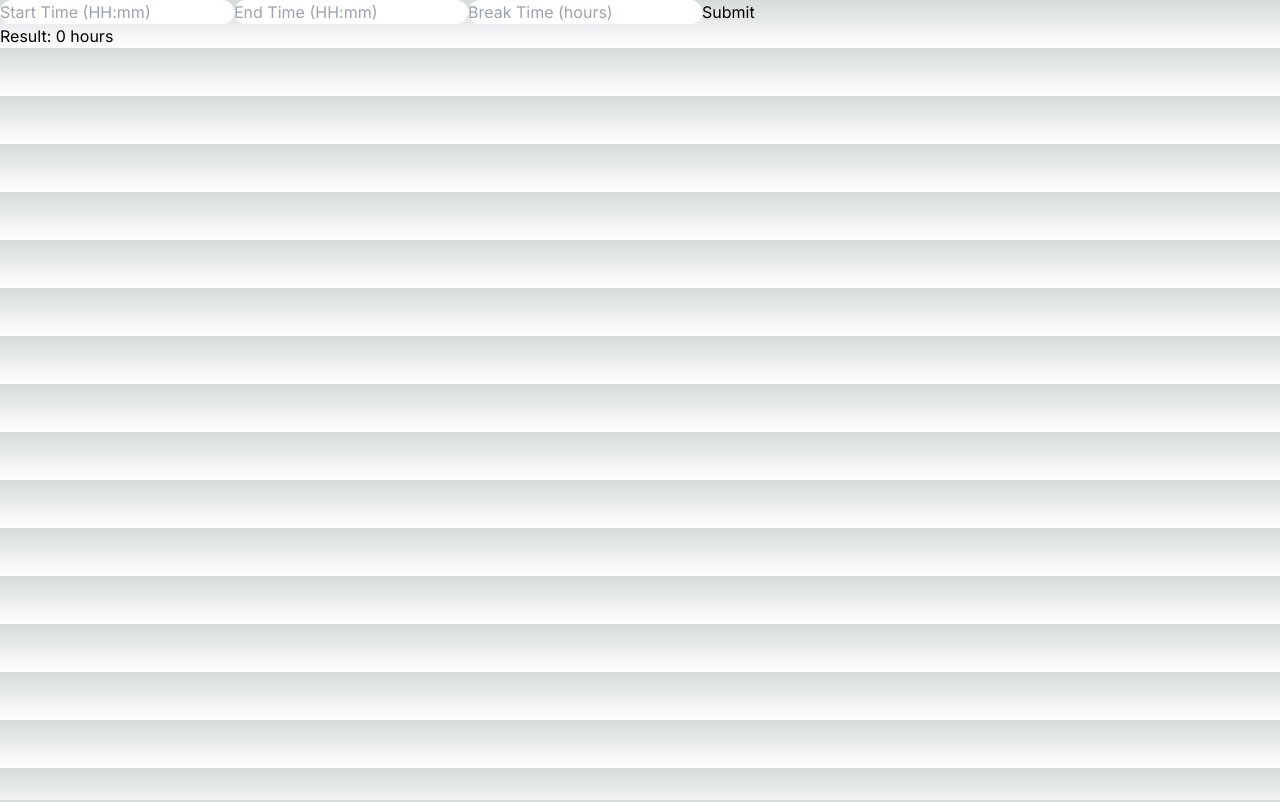
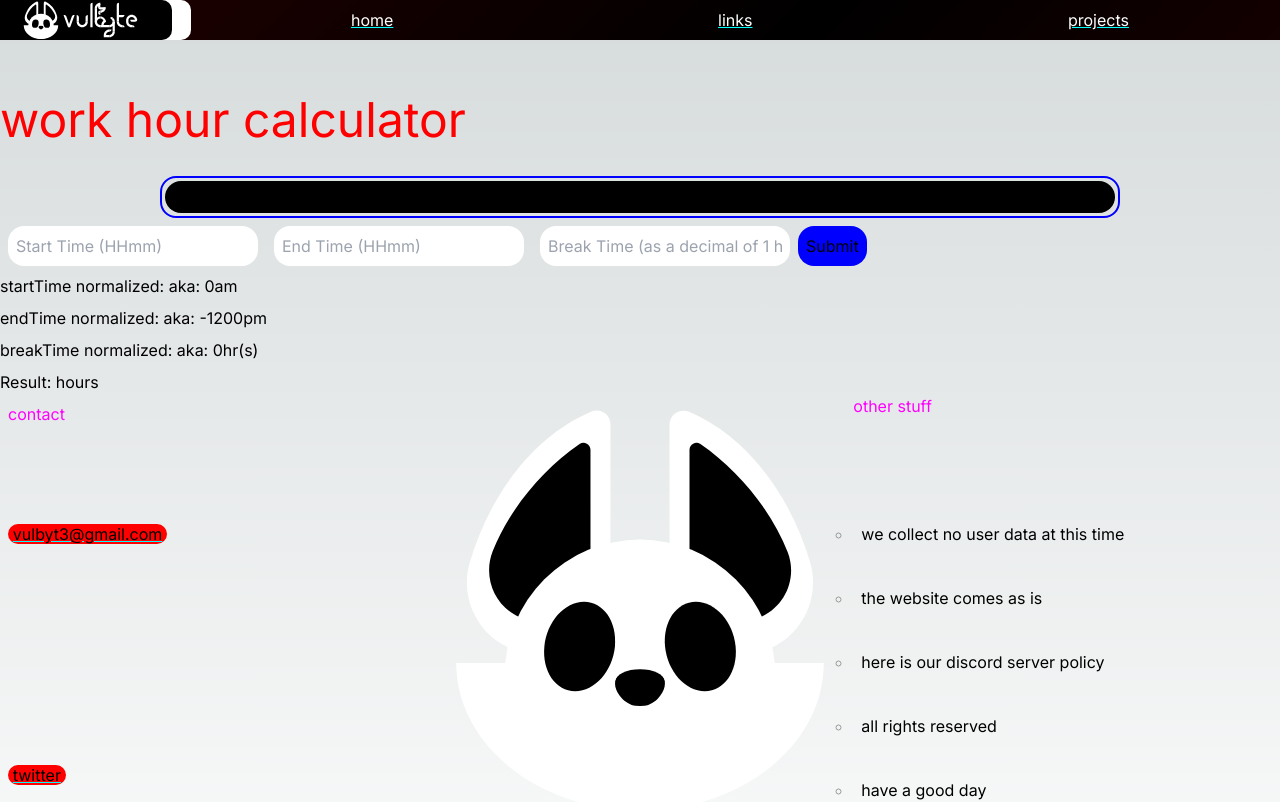
Before and after one commit to bubbshalub/bubbshalubDotCom, a Next.js app: page /projects/coding/workHoursCalc in a window 1280 px wide. Shown: the top 802 px of the page. Built offline with nearby package versions, Linux system fonts and the light colour scheme; no server answers.

Commit message:
finished the bones of the work hour parser

```diff
--- a/app/projects/coding/workHoursCalc/page.jsx
+++ b/app/projects/coding/workHoursCalc/page.jsx
@@ -1,47 +1,96 @@
 "use client";
 
+import Footer from "@/components/footer/footer";
+import Navbar from "@/components/navbar";
 import { useState } from "react";
 
+//var assert = require('assert');
+
 export default function WorkHoursCalc() {
-  const [startTime, setStartTime] = useState(0);
-  const [endTime, setEndTime] = useState(0);
-  const [breakTime, setBreakTime] = useState(0);
-  const [hours, setHours] = useState(0);
+
+  const [startTime, setStartTime] = useState("");
+  const [endTime, setEndTime] = useState("");
+  const [breakTime, setBreakTime] = useState("");
+  const [hours, setHours] = useState("");
 
     function CalcHours(startTime, endTime, breakTime) {
-    let sHour = parseInt(startTime);
-    let eHour = parseInt(endTime);
-    let breakMinutes = parseFloat(breakTime);
-
-    if (isNaN(sHour) || isNaN(eHour) || isNaN(breakMinutes)) {
-      console.error("Invalid input");
-      return;
-    }
-
-    let workMinutes = (eHour - sHour - breakMinutes) * 60;
-    let workHours = workMinutes / 60;
-
-    setHours(workHours);
+        setHours(
+            "total = " + (endTime-startTime-breakTime)*24 + "\n",
+        );
     }
 
   return (
     <div>
+      <Navbar />
+      <br/>
+      <br/>
+      <div style={{margin:"auto"}}>
+          <h1> work hour calculator </h1>
+          <details style={{maxWidth:"60em", margin:"auto",}} ><summary> THING TO NOTE: </summary>
+          <ol>
+              <li>
+                  {`simply enter your time without any special characters and have it returned to you. \n`}
+              </li>
+              <li>
+                  {` hours that roll over midnight don't work, and this does not support special characters. \n`}
+              </li>
+              <li>
+                  {`only military times work, as 9am and 9pm are impossible to tell appart without context`}
+              </li>
+      {/*<li>
+                {`if start time is before noon, and end time is less than the start time, end time will be +1200 to try be helpful`}
+              </li>*/}
+          </ol>
+          </details>
+          <div>
+              <div>
                   <input
-        placeholder="Start Time (HH:mm)"
-        onChange={(e) => setStartTime(e.target.value)}
+                  style={{padding:"0.5em", margin:"0.5em"}}
+                  placeholder="Start Time (HHmm)"
+                  onChange={(e) => setStartTime((e.target.value)/2400%60)}
                   />
                   <input
-        placeholder="End Time (HH:mm)"
-        onChange={(e) => setEndTime(e.target.value)}
+                  style={{padding:"0.5em", margin:"0.5em"}}
+                  placeholder="End Time (HHmm)"
+                  onChange={(e) => {
+                    setEndTime((e.target.value)/2400%60)}
+                  }
                   />
                   <input
-        placeholder="Break Time (hours)"
-        onChange={(e) => setBreakTime(e.target.value)}
+                  style={{padding:"0.5em", margin:"0.5em"}}
+                  placeholder="Break Time (as a decimal of 1 hr (ie 30min = 0.5))"
+                  onChange={(e) => setBreakTime((e.target.value)/2400)}
                   />
-      <button onClick={() => CalcHours(startTime, endTime, breakTime)}>
+                  <button style={{backgroundColor:"blue", padding:"0.5em"}}
+                    onClick={
+                        (() => setHours(
+                        "total = " + Math.round(((endTime-startTime-breakTime)%60)*4*24)/4 + "\n",
+                        ))
+                    }>
                     Submit
                   </button>
+              </div>
+              <div>
+                <p>
+                  {`
+                    startTime normalized: ${startTime} \n
+                    aka: ${(startTime *24) <= 1300 ? (startTime*2400 + "am") : (startTime*2400-1200 + "pm")}
+                  `}
+                </p>
+                <p>
+                  {`
+                    endTime normalized: ${endTime} \n
+                    aka: ${(endTime *24) >= 1300 ? (endTime*2400 + "am") : (endTime*2400-1200 + "pm")}
+                  `}
+                </p>
+                <p>
+                    breakTime normalized: {breakTime} aka: {breakTime *2400}hr(s)
+                </p>
+              </div>
+          </div>
           <div>Result: {hours} hours</div>
+      </div>
+      <Footer />
     </div>
   );
 }
```
Lines whose indentation alone changed are shown as unchanged.
